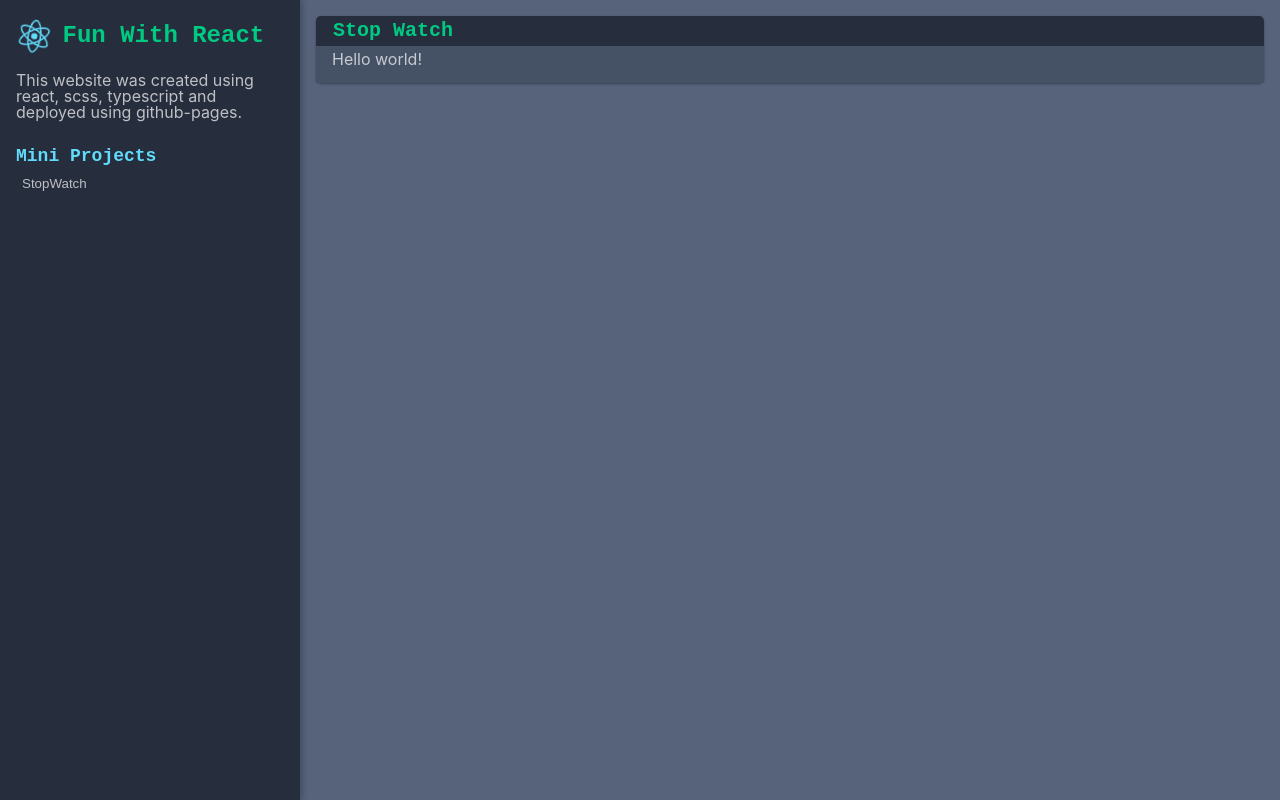
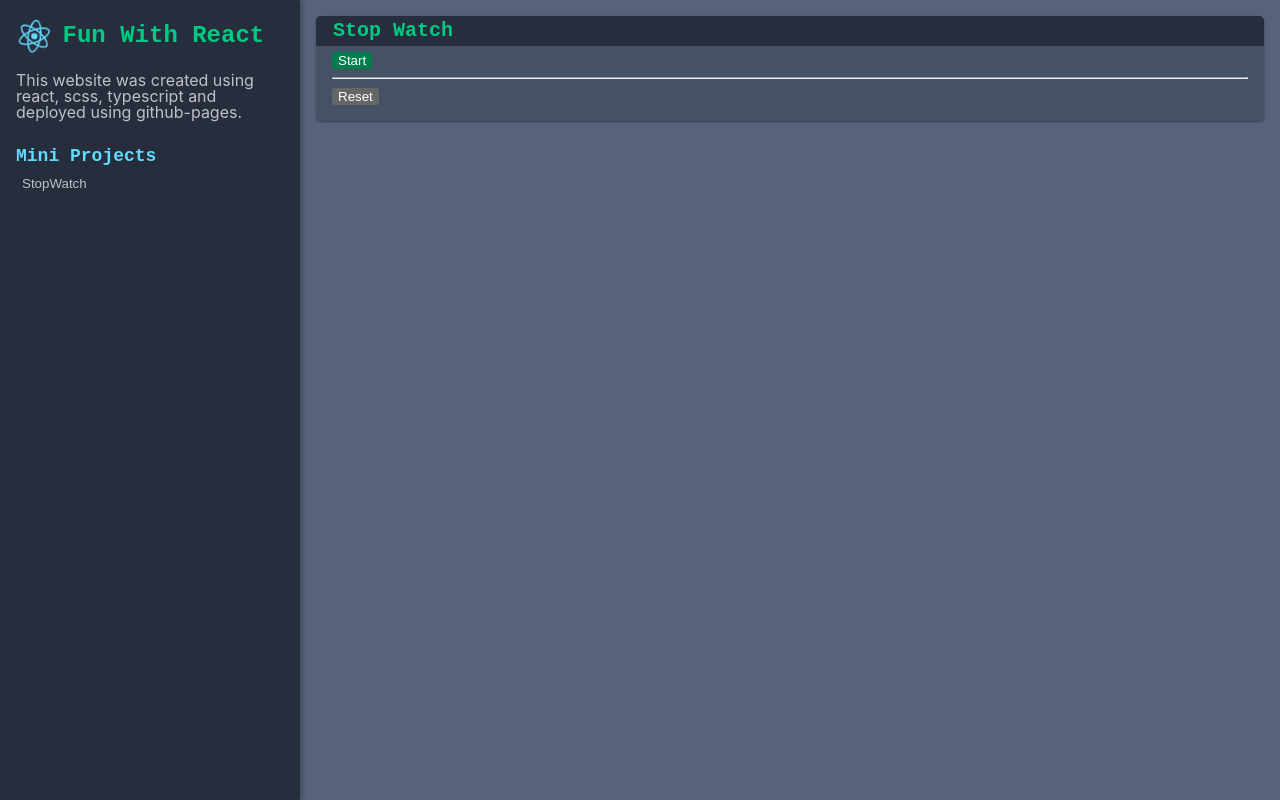
Before and after one commit to nate-h/fun-with-react, a React (Create React App) app: page / in a window 1280 px wide. Built offline with nearby package versions, Linux system fonts and the light colour scheme.

Commit message:
Timer kinda works.

```diff
--- a/src/stop-watch/StopWatch.scss
+++ b/src/stop-watch/StopWatch.scss
@@ -1,2 +1,16 @@
-.Stop-Watch {
+@use '../variables.scss' as *;
+
+.StopWatch {
+  button {
+    border: none;
+    color: white;
+    background-color: #666;
+    border-radius: $br-1;
+  }
+  .start {
+    background-color: $c4;
+  }
+  .stop {
+    background-color: crimson;
+  }
 }
--- a/src/stop-watch/StopWatch.tsx
+++ b/src/stop-watch/StopWatch.tsx
@@ -1,13 +1,59 @@
-import React, { useState } from 'react';
+import React, { useEffect, useRef, useState } from 'react';
 import clsx from 'clsx';
 import Card from '../Card';
 import './StopWatch.scss';
 
 export default function StopWatch() {
+  const [startTime, setStartTime] = useState<Date | null>(null);
+  const [times, setTimes] = useState<String[]>([]);
+  const [lastTimeMS, setLastTimeMS] = useState<number>(0);
+  const currentTimer = useRef<number>(0);
+
+  const startTimer = () => {
+    setStartTime(new Date());
+    currentTimer.current = window.setInterval(() => {
+      setTimes([...times, Date.now().toLocaleString()]);
+      console.log('called time update');
+    }, 1000);
+  };
+  const endTimer = () => {
+    setStartTime(null);
+    setLastTimeMS(timeDiffMS());
+    window.clearInterval(currentTimer.current);
+    currentTimer.current = 0;
+  };
+
+  const reset = () => {
+    setLastTimeMS(0);
+    setTimes([]);
+  };
+
+  const timeDiffMS = () => {
+    if (startTime) {
+      return new Date().getTime() - startTime.getTime();
+    }
+    throw TypeError('start time should be instantiated to calculate diff.');
+  };
+
   return (
     <Card header='Stop Watch'>
       <section className='StopWatch'>
-        <p>Hello world!</p>
+        {startTime ? (
+          <div>
+            <button onClick={endTimer} className='stop'>
+              Stop
+            </button>
+            Time: {(lastTimeMS + timeDiffMS()) / 1000}
+          </div>
+        ) : (
+          <div>
+            <button onClick={startTimer} className='start'>
+              Start
+            </button>
+          </div>
+        )}
+        <hr />
+        <button onClick={reset}>Reset</button>
       </section>
     </Card>
   );
--- a/src/tic-tac-toe/TicTacToe.tsx
+++ b/src/tic-tac-toe/TicTacToe.tsx
@@ -60,7 +60,7 @@ export default function TicTacToe() {
       setGameOverText(`Game over. ${winner} won!`);
       score[winner] += 1;
       setScore({ ...score });
-    } else if (newMoves.length == 9) {
+    } else if (newMoves.length === 9) {
       setGameOverText('Game over. Draw');
     }
   };
```
